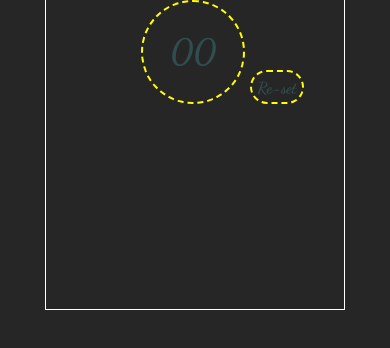
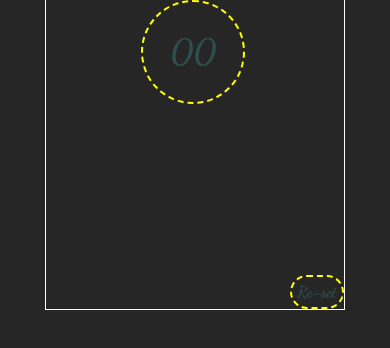
Before and after one commit to NurAleynaPektas/Counter, a plain HTML site: page index.html in a window 390 px wide. Shown: the part 450-798 px from the top of the page. Drawn offline with Linux system fonts and the light colour scheme.

Commit message:
fix(styles): Correct typo and position reset button The typo `poasition` was corrected to `position` and the reset button was positioned absolutely at the bottom.

```diff
--- a/styles.css
+++ b/styles.css
@@ -96,7 +96,9 @@ button {
     align-items: center;
     position: relative;
   }
-  .reset{
-    poasition: ;
+  .reset {
+    position: absolute;
+    bottom: 0px;
+    right: 0;
   }
 }
```
